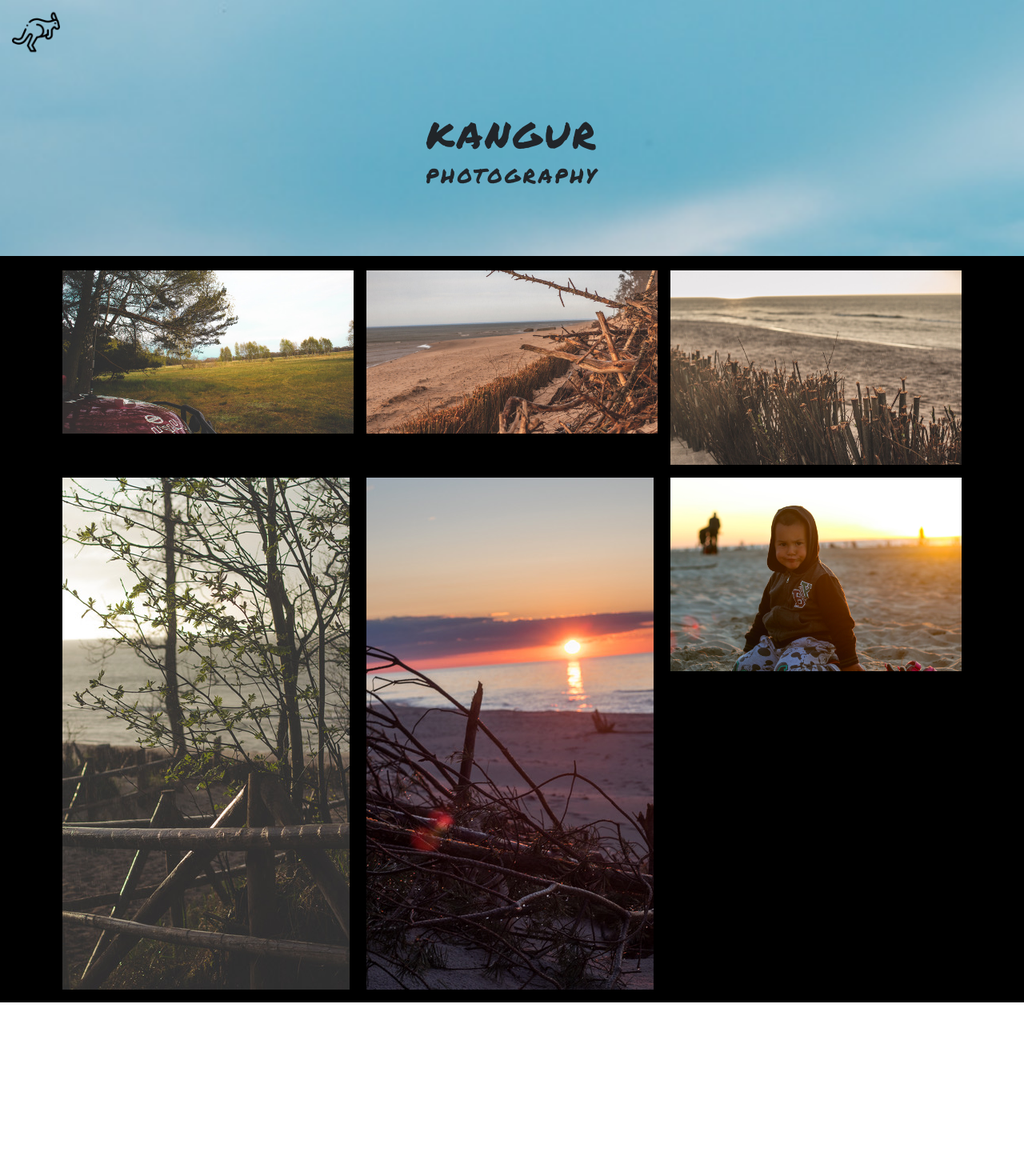
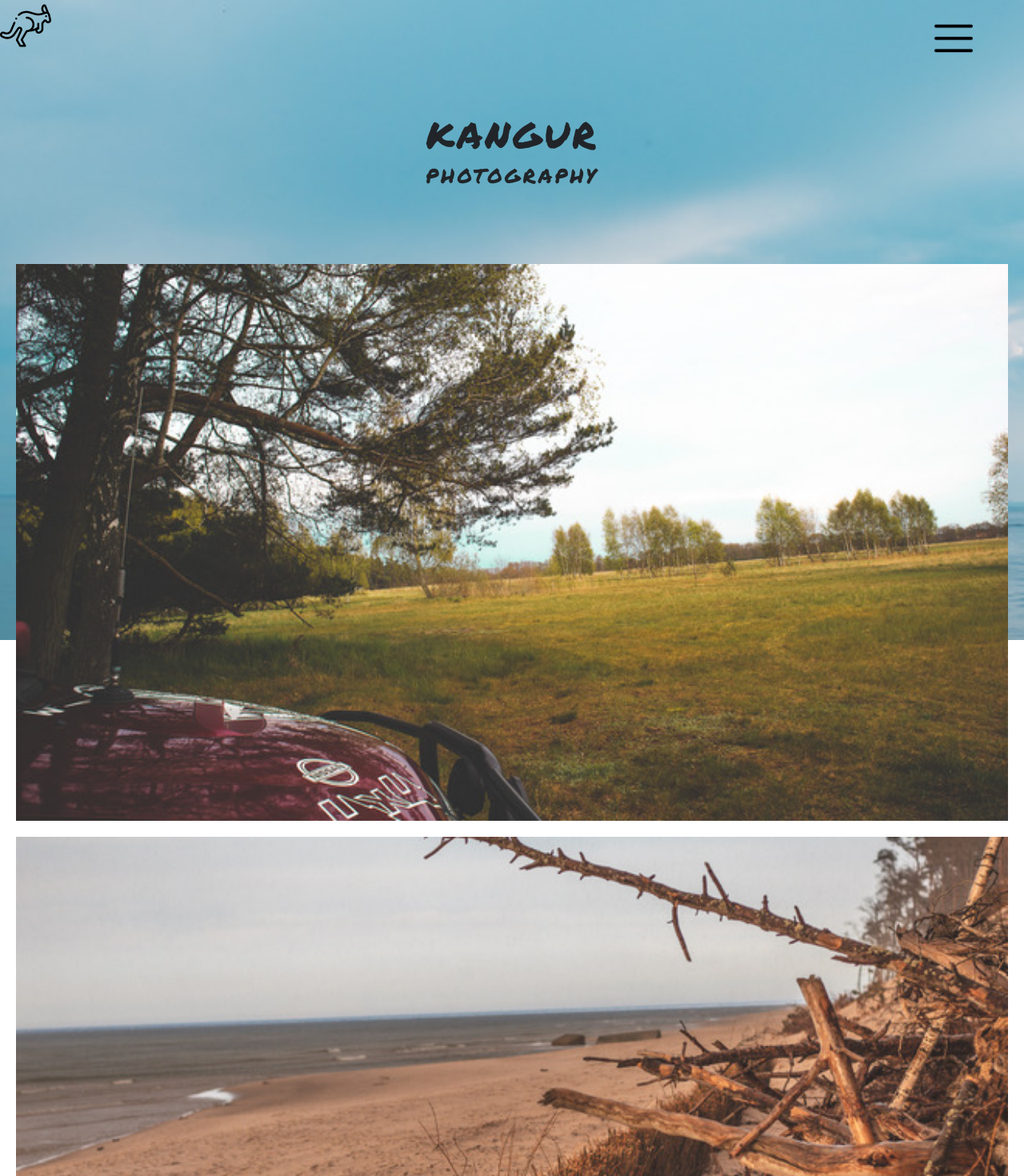
Before and after one commit to yougonnagetyours/potrfolio-blog-1, a React (Create React App) app: page / in a window 1280 px wide. Shown: the top 1470 px of the page at 80% size. Built offline with nearby package versions, Linux system fonts and the light colour scheme.

Commit message:
Delete Bootstrap Must make desktop ver and add kangaroo to menu burger

```diff
--- a/src/App.js
+++ b/src/App.js
@@ -28,42 +28,41 @@ class App extends Component {
       <div className={this.state.isActive ? "App activeApp" : "App"}>
         <img className="background" src={background} alt="background" />
         <header>
-          <nav className="navbar navbar-expand-sm navbar-top">
-            <a className="navbar-brand" href="#">
+          <nav>
+            <div>
               <img className="kangaroo" src={kangarooSmall} alt="kangaroo" />
-            </a>
-            <button onClick={this.handleMenu} className="navbar-toggler" type="button" data-toggle="collapse" data-target="#navbarSupportedContent" aria-controls="navbarSupportedContent" aria-expanded="false" aria-label="Toggle navigation">
-              <img className='hamburger' src={hamburger} alt="hamburger" />
+            </div>
+            <button onClick={this.handleMenu} className="burger">
+              <img className='burgerImg' src={hamburger} alt="hamburger" />
             </button>
+            <MenuHamburger isActive={this.state.isActive} />
           </nav>
           <div className="main-logo">
             <h2>Kangur</h2>
             <h1>Photography</h1>
           </div>
         </header>
-        <MenuHamburger isActive={this.state.isActive} />
         <main>
-          <div class="container">
-            <div class="row">
-              <div class="col-sm px-0 col-sm-4 px-2 pb-3">
-                <img src={img1} className="img-fluid" alt="img1" />
-              </div>
-              <div class="col-sm px-0 col-sm-4 px-2 pb-3">
-                <img src={img2} className="img-fluid" alt="img1" />
-              </div>
-              <div class="col-sm px-0 col-sm-4 px-2 pb-3">
-                <img src={img3} className="img-fluid" alt="img1" />
-              </div>
-              <div class="col-sm px-auto mx-auto col-sm-4 px-2 pb-3">
-                <img src={img4} className="img-fluid" alt="img1" />
-              </div>
-              <div class="col-sm px-auto mx-auto col-sm-4 px-2 pb-3">
-                <img src={img5} className="img-fluid" alt="img1" />
-              </div>
-              <div class="col-sm px-0 col-sm-4 px-2 pb-3">
-                <img src={img6} className="img-fluid" alt="img1" />
-              </div>
+          <div class="image-box">
+            <div>
+              <img src={img1} alt="img1" />
             </div>
+            <div>
+              <img src={img2} alt="img2" />
+            </div>
+            <div>
+              <img src={img3} alt="img3" />
+            </div>
+            <div>
+              <img src={img4} alt="img4" />
+            </div>
+            <div>
+              <img src={img5} alt="img5" />
+            </div>
+            <div>
+              <img src={img6} alt="img6" />
+            </div>
+
           </div>
         </main>
         <section className="about-me">
--- a/src/App.sass
+++ b/src/App.sass
@@ -11,8 +11,7 @@
   // background-position: center
   background-repeat: repeat
   background-size: cover
-  transition: 3s linear
-  // USTAWIĆ HOVER NA .HAMBURGER
+  transition: 3s
   .background
     position: fixed
     left: 0
@@ -23,19 +22,22 @@
     position: relative
     height: 40vh
     nav
-      a
+      .brand
         .kangaroo
           position: absolute
           left: 15px
           top: 10px
           height: 60px
       button
-        .hamburger
-          position: fixed
-          right: 5vw
-          top: 3vh
-          height: 35px
-          z-index: 51
+        position: fixed
+        right: 5vw
+        top: 3vh
+        z-index: 51
+        border: none
+        background-color: rgba(0,0,0,0)
+        .burgerImg
+          height: 6vh
+      button:hover
     .main-logo
       position: absolute
       left: 50%
@@ -50,9 +52,20 @@
       h2
         font-size: 46px
   main
-    padding-top: 18px
-    padding-bottom: 0
-    background-color: #000000
+    .image-box
+      display: flex
+      flex-wrap: wrap
+      justify-content: space-around
+      align-content: space-around
+      div
+        padding: 10px 20px
+        flex-basis: 100%
+        // @media (min-width: 576px)
+        //   flex-basis: 45%
+        // @media (min-width: 768px)
+        //   flex-basis: 33%
+        img
+          width: 100%
   section.about-me
     position: relative
     min-height: 100vh
@@ -97,10 +110,8 @@
       font-size: 10px
       letter-spacing: 3px
       font-family: Arial, "Helvetica Neue", Helvetica, sans-serif
-.activeApp
-  position: relative
-  right: 100%
-  top: 0
-  transition: 3s
-.App .activeApp
-  transition: 3s
+// .activeApp
+//   position: relative
+//   right: 100%
+//   top: 0
+//   transition: 3s
--- a/src/MenuHamburger.css
+++ b/src/MenuHamburger.css
@@ -1,10 +1,17 @@
-nav.menu-hamburger {
+ul.menu-hamburger {
   position: fixed;
+  z-index: 50;
   left: 100%;
   top: 0;
-  z-index: 50;
+  padding-top: 23vh;
   list-style: none;
-  /* transition: 1s; */
+  text-align: center;
+  width: 100%;
+  height: 100%;
+  color: #ffffff;
+  background-color: #000000;
+  list-style: none;
+  transition: 1s;
 }
 
 li {
@@ -15,7 +22,7 @@ li {
   font-size: 1.7rem;
 }
 
-nav.active {
+.active {
   position: fixed;
   left: 0;
   top: 0;
--- a/src/MenuHamburger.js
+++ b/src/MenuHamburger.js
@@ -6,14 +6,11 @@ const MenuHamburger = (props) => {
   const isActive = props.isActive;
 
   return (
-    // <nav className={isActive ? "active" : "menu-hamburger"}>
-    <nav className={"menu-hamburger"}>
-      <ul>
-        <li>Home</li>
-        <li>About me</li>
-        <li>Contact</li>
-      </ul>
-    </nav>
+    <ul className={isActive ? "active" : "menu-hamburger"}>
+      <li>Home</li>
+      <li>About me</li>
+      <li>Contact</li>
+    </ul>
   );
 }
 
```
